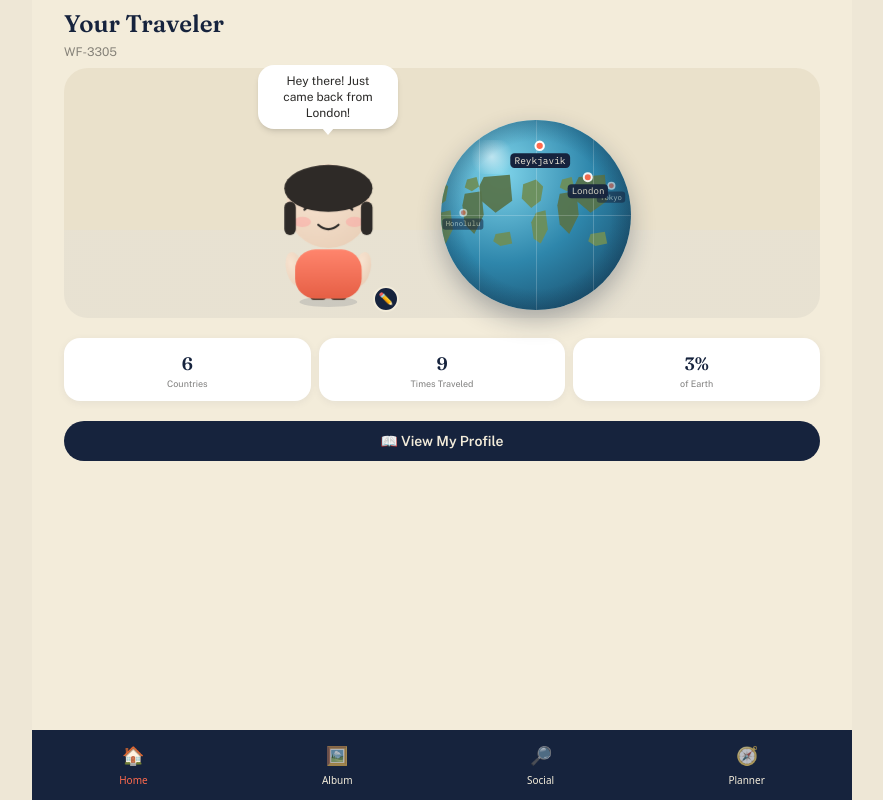
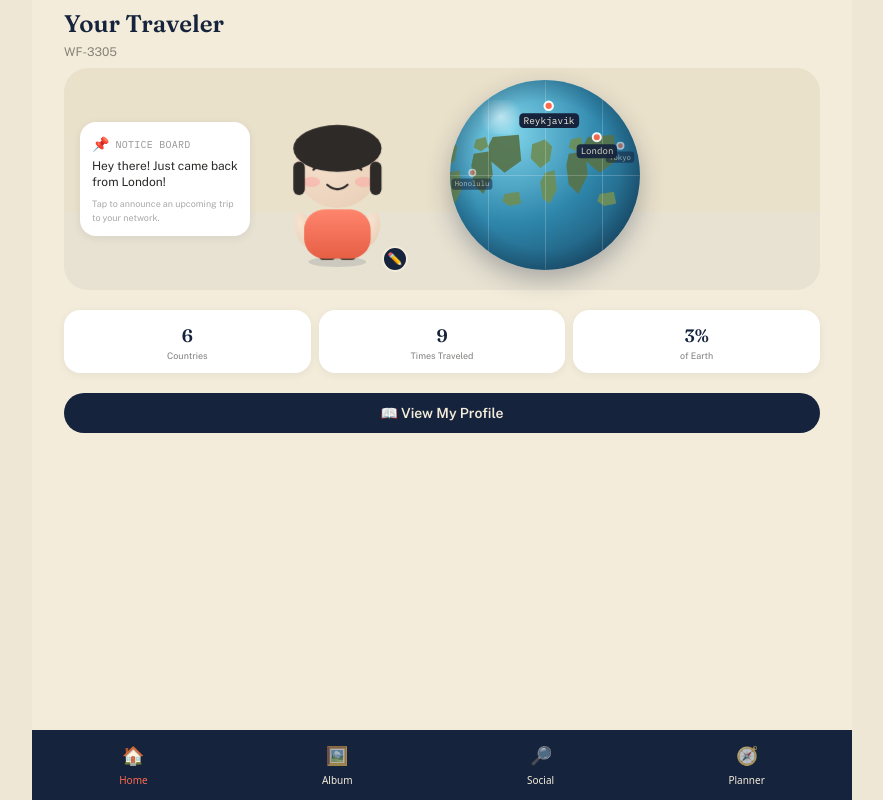
Before and after one commit to Amandis-ai/miley, a React (Vite) app: page / in a window 1280 px wide. Shown: the whole page, without its empty margins (198-1081 px from the left). Built offline with nearby package versions, Linux system fonts and the light colour scheme.

Commit message:
Add files via upload

```diff
--- a/App.jsx
+++ b/App.jsx
@@ -493,9 +493,9 @@ function AccessorizePanel({ av, setAv, onClose }) {
   );
 }
 function HomeTab({ av, setAv, badgeStats, onOpenSelfProfile, onViewProfile }) {
-  const [speech, setSpeech] = useState("Hey there! Just came back from London!");
+  const [notice, setNotice] = useState("Hey there! Just came back from London!");
   const [editing, setEditing] = useState(false);
-  const [draftSpeech, setDraftSpeech] = useState(speech);
+  const [draftNotice, setDraftNotice] = useState(notice);
   const [rotation, setRotation] = useState(20);
   const [showCustomize, setShowCustomize] = useState(false);
   const dragRef = useRef({ dragging: false, lastX: 0 });
@@ -506,8 +506,8 @@ function HomeTab({ av, setAv, badgeStats, onOpenSelfProfile, onViewProfile }) {
   const onPointerMove = useCallback((e) => { if (!dragRef.current.dragging) return; const x = getClientX(e); const delta = x - dragRef.current.lastX; dragRef.current.lastX = x; setRotation((r) => r + delta * 0.6); }, []);
   const onPointerUp = useCallback(() => { dragRef.current.dragging = false; window.removeEventListener("mousemove", onPointerMove); window.removeEventListener("mouseup", onPointerUp); window.removeEventListener("touchmove", onPointerMove); window.removeEventListener("touchend", onPointerUp); setTimeout(startAutoRotate, 600); }, [onPointerMove, startAutoRotate]);
   const onPointerDownRotate = (e) => { dragRef.current = { dragging: true, lastX: getClientX(e) }; clearInterval(autoRotateRef.current); window.addEventListener("mousemove", onPointerMove); window.addEventListener("mouseup", onPointerUp); window.addEventListener("touchmove", onPointerMove); window.addEventListener("touchend", onPointerUp); };
-  const onPinClick = (pin) => { const text = `Hey there! Just came back from ${pin.name}!`.slice(0, SPEECH_LIMIT); setSpeech(text); setDraftSpeech(text); };
-  const saveSpeech = () => { setSpeech(draftSpeech.trim().slice(0, SPEECH_LIMIT) || speech); setEditing(false); };
+  const onPinClick = (pin) => { const text = `Hey there! Just came back from ${pin.name}!`.slice(0, SPEECH_LIMIT); setNotice(text); setDraftNotice(text); };
+  const saveNotice = () => { setNotice(draftNotice.trim().slice(0, SPEECH_LIMIT) || notice); setEditing(false); };
 
   return (
     <div className="px-5 lg:px-8">
@@ -517,18 +517,21 @@ function HomeTab({ av, setAv, badgeStats, onOpenSelfProfile, onViewProfile }) {
           <p className="text-xs mt-1" style={{ color: colors.charcoal, opacity: 0.55 }}>{MY_PROFILE_ID}</p>
         </div>
       </div>
-      <div className="relative rounded-3xl flex items-end justify-center px-4" style={{ height: 250, gap: 38, background: `linear-gradient(180deg, ${colors.paperDim} 0%, ${colors.paperDim} 65%, ${colors.ink}0d 65%, ${colors.ink}0d 100%)` }}>
+      <div className="relative rounded-3xl flex flex-col sm:flex-row sm:items-end gap-3 px-4 py-3" style={{ background: `linear-gradient(180deg, ${colors.paperDim} 0%, ${colors.paperDim} 65%, ${colors.ink}0d 65%, ${colors.ink}0d 100%)` }}>
+        <div className="rounded-2xl p-3 sm:self-center sm:flex-1 sm:min-w-0 sm:max-w-[170px]" style={{ background: "#fff", boxShadow: "0 2px 8px rgba(22,35,61,0.08)" }}>
+          <div className="flex items-center gap-1.5 mb-1">
+            <span className="text-sm">📌</span>
+            <span className="text-[10px] uppercase tracking-wide" style={{ color: colors.charcoal, opacity: 0.5, fontFamily: mono }}>Notice Board</span>
+          </div>
+          {editing ? (
+            <input autoFocus value={draftNotice} maxLength={SPEECH_LIMIT} onChange={(e) => setDraftNotice(e.target.value.slice(0, SPEECH_LIMIT))} onKeyDown={(e) => e.key === "Enter" && saveNotice()} onBlur={saveNotice} className="text-xs w-full outline-none" style={{ color: colors.charcoal }} />
+          ) : (
+            <button onClick={() => { setDraftNotice(notice); setEditing(true); }} className="text-xs text-left w-full" style={{ color: colors.charcoal }}>{notice}</button>
+          )}
+          <p className="text-[9px] mt-1" style={{ color: colors.charcoal, opacity: 0.4 }}>Tap to announce an upcoming trip to your network.</p>
+        </div>
+        <div className="flex items-end justify-center" style={{ gap: 38 }}>
           <div className="relative flex flex-col items-center shrink-0" style={{ width: 150 }}>
-          <div className="absolute flex flex-col items-center" style={{ bottom: "calc(100% + 2px)", width: 140, left: "50%", transform: "translateX(-50%)" }}>
-            {editing ? (
-              <div className="rounded-2xl px-3 py-2 shadow-md w-full" style={{ background: "#fff" }}>
-                <input autoFocus value={draftSpeech} maxLength={SPEECH_LIMIT} onChange={(e) => setDraftSpeech(e.target.value.slice(0, SPEECH_LIMIT))} onKeyDown={(e) => e.key === "Enter" && saveSpeech()} onBlur={saveSpeech} className="text-xs w-full outline-none" style={{ color: colors.charcoal }} />
-              </div>
-            ) : (
-              <button onClick={() => { setDraftSpeech(speech); setEditing(true); }} className="text-center rounded-2xl px-3 py-2 shadow-md flex items-center gap-1" style={{ background: "#fff" }}><span className="text-xs" style={{ color: colors.charcoal }}>{speech}</span></button>
-            )}
-            <div style={{ width: 0, height: 0, borderLeft: "6px solid transparent", borderRight: "6px solid transparent", borderTop: "7px solid #fff", marginTop: -1 }} />
-          </div>
             <button onClick={onOpenSelfProfile} className="relative hover:scale-105 transition-transform">
               <AvatarDisplay av={av} size={118} svgScale={0.62} rounded="rounded-full" />
             </button>
@@ -537,6 +540,7 @@ function HomeTab({ av, setAv, badgeStats, onOpenSelfProfile, onViewProfile }) {
             </button>
           </div>
           <div className="pb-2 shrink-0"><Globe rotation={rotation} onPointerDownRotate={onPointerDownRotate} onPinClick={onPinClick} /></div>
+        </div>
       </div>
 
       <div className="pt-5">
```
Lines whose indentation alone changed are shown as unchanged.
